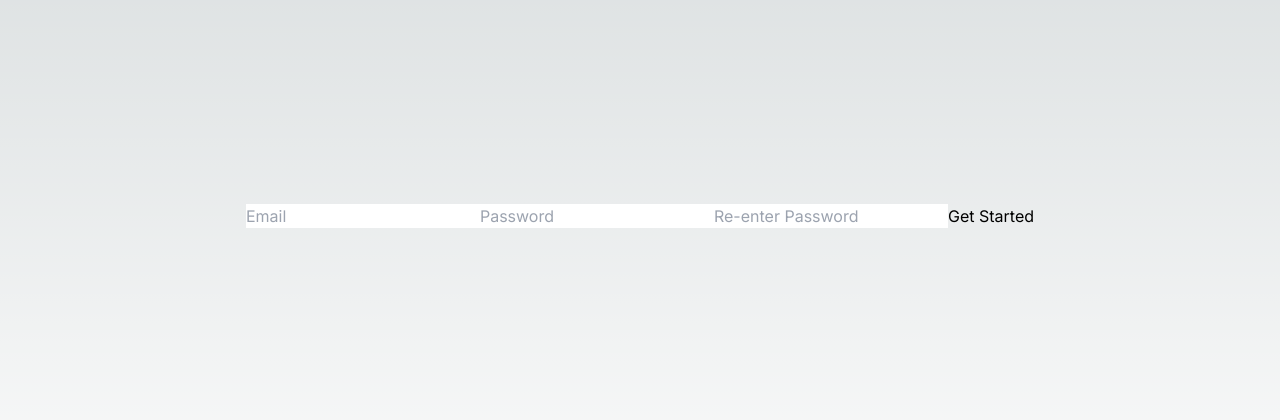
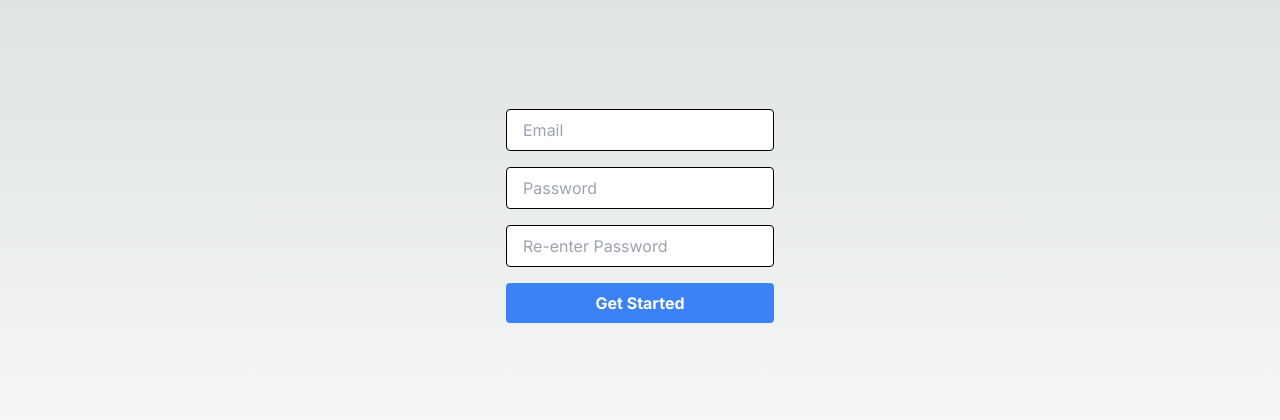
Before and after one commit to iamarasekera/next-registration-flow, a Next.js app: page /registration in a window 1280 px wide. Shown: the part 184-604 px from the top of the page. Built offline with nearby package versions, Linux system fonts and the light colour scheme.

Commit message:
Updated styles in step 1

```diff
--- a/components/Step1.tsx
+++ b/components/Step1.tsx
@@ -28,13 +28,13 @@ const Step1: React.FC<Step1Props> = ({ onNext, onChange }) => {
   };
 
   return (
-    <div>
+    <div className="flex flex-col gap-4">
       {/* Form inputs for email, password, and re-enter password */}
-      <input type="email" name="email" placeholder="Email" value={formData.email} onChange={handleChange} />
-      <input type="password" name="password" placeholder="Password" value={formData.password} onChange={handleChange} />
-      <input type="password" name="reEnterPassword" placeholder="Re-enter Password" value={formData.reEnterPassword} onChange={handleChange} />
+      <input type="email" name="email" placeholder="Email" value={formData.email} onChange={handleChange} className="border border-black rounded outline-none px-4 py-2"/>
+      <input type="password" name="password" placeholder="Password" value={formData.password} onChange={handleChange} className="border border-black rounded outline-none px-4 py-2" />
+      <input type="password" name="reEnterPassword" placeholder="Re-enter Password" value={formData.reEnterPassword} onChange={handleChange} className="border border-black rounded outline-none px-4 py-2"/>
        {/* Button to proceed to the next step in the registration flow */}
-      <button onClick={onNext}>Get Started</button>
+      <button onClick={onNext} className="bg-blue-500 hover:bg-blue-700 text-white font-bold py-2 px-4 rounded">Get Started</button>
     </div>
   );
 };
```
